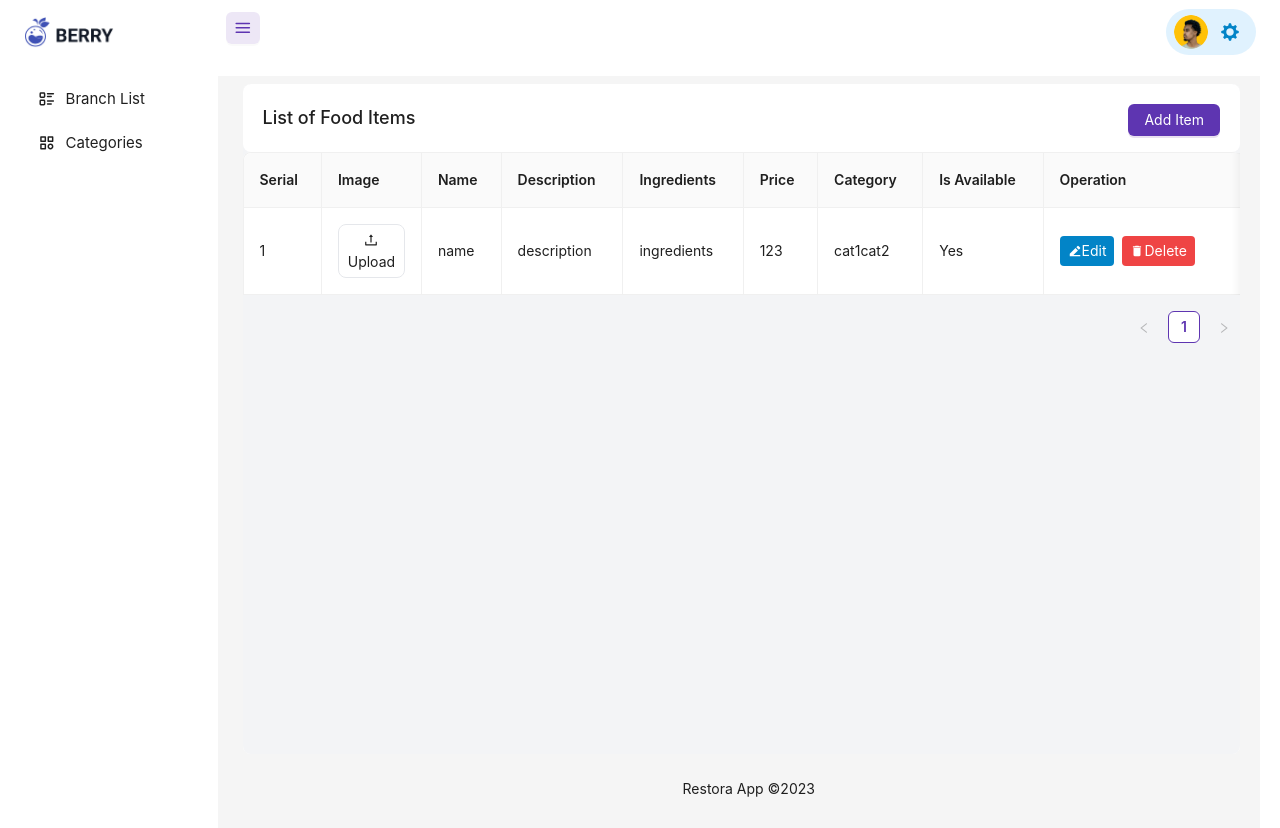
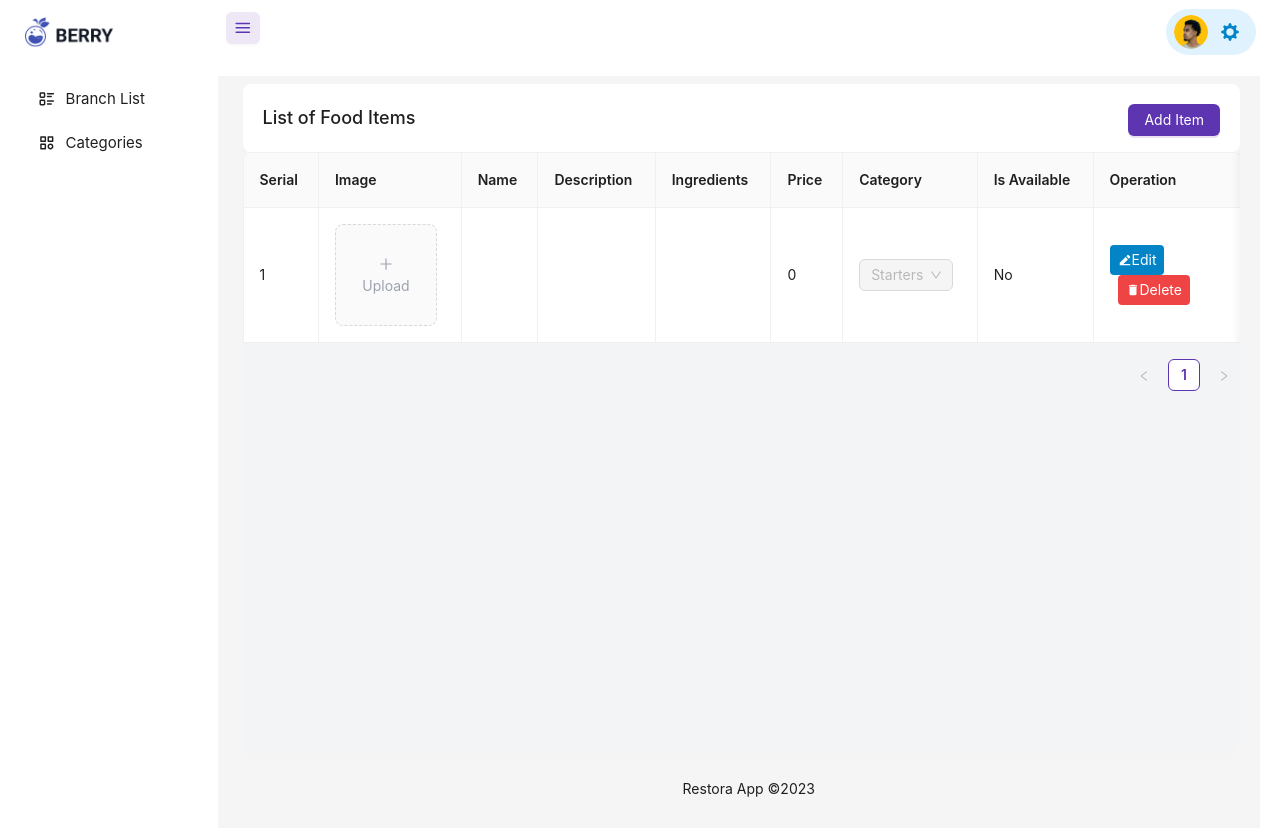
Before and after one commit to rehanmosabbir/codecamprestora.web, a Next.js app: page /dashboard/food-items in a window 1280 px wide. Both pictures are taken after a click on the button "Add Item". Built offline with nearby package versions, Linux system fonts and the light colour scheme.

Commit message:
Update FoodItemsComponent

```diff
--- a/src/components/FoodItemsComponent/index.tsx
+++ b/src/components/FoodItemsComponent/index.tsx
@@ -6,15 +6,21 @@ import { SortableContext, arrayMove, useSortable, verticalListSortingStrategy }
 import { CSS } from '@dnd-kit/utilities';
 import { restrictToVerticalAxis } from '@dnd-kit/modifiers';
 import Upload, { RcFile, UploadChangeParam } from 'antd/es/upload';
-import { UploadOutlined } from '@ant-design/icons';
+import { PlusOutlined } from '@ant-design/icons';
 import { IoMdSave } from 'react-icons/io';
 import { TbPencilCancel } from 'react-icons/tb';
 import { RiEdit2Fill } from 'react-icons/ri';
 import { MdDelete } from 'react-icons/md';
 
+interface ImageObject {
+    name: string;
+    type: string;
+    size: number;
+}
+
 interface DataType {
     key: React.Key;
-    image: string;
+    image: ImageObject;
     name: string;
     description: string;
     ingredients: string;
@@ -35,7 +41,7 @@ interface EditableCellProps extends React.HTMLAttributes<HTMLElement> {
 
 interface Item {
     key: string;
-    image: string;
+    image: ImageObject;
     name: string;
     description: string;
     ingredients: string;
@@ -62,7 +68,7 @@ const EditableCell: React.FC<EditableCellProps> = ({
     children,
     ...restProps
 }) => {
-    const inputNode = inputType === 'number' ? <InputNumber /> : <Input />;
+    const inputNode = inputType === 'number' ? <InputNumber placeholder={`${title}`} /> : <Input placeholder={`${title}`} />;
 
     return (
         <td {...restProps}>
@@ -102,7 +108,7 @@ const Row = (props: RowProps) => {
     return <tr {...props} ref={setNodeRef} style={style} {...attributes} {...listeners} />;
 };
 
-const getBase64 = (img: RcFile, callback: (url: string) => void) => {
+const getBase64 = (img: RcFile, callback: (base64Url: string) => void) => {
     const reader = new FileReader();
     reader.addEventListener('load', () => callback(reader.result as string));
     reader.readAsDataURL(img);
@@ -110,40 +116,8 @@ const getBase64 = (img: RcFile, callback: (url: string) => void) => {
 
 export function FoodItemsComponent() {
     const [count, setCount] = useState<number>(1);
-    const [dataSource, setDataSource] = useState<DataType[]>([
-        // {
-        //     key: '1',
-        //     image: "image 1",
-        //     name: "name 1",
-        //     description: "description 1",
-        //     ingredients: "ingredients 1",
-        //     price: 123,
-        //     category: ["cat1", "cat2"],
-        //     isAvailable: true,
-        // },
-        // {
-        //     key: '2',
-        //     image: "image 2",
-        //     name: "name 2",
-        //     description: "description 2",
-        //     ingredients: "ingredients 2",
-        //     price: 123,
-        //     category: ["cat1", "cat2"],
-        //     isAvailable: true,
-        // },
-        // {
-        //     key: '3',
-        //     image: "image 3",
-        //     name: "name 3",
-        //     description: "description 3",
-        //     ingredients: "ingredients 3",
-        //     price: 123,
-        //     category: ["cat1", "cat2"],
-        //     isAvailable: false,
-        // }
-    ]);
+    const [dataSource, setDataSource] = useState<DataType[]>([]);
     const [editingKey, setEditingKey] = useState<string>('');
-    const [imageUrl, setImageUrl] = useState<string>('');
 
     const [form] = Form.useForm();
 
@@ -177,6 +151,7 @@ export function FoodItemsComponent() {
                 setDataSource(newData);
                 setEditingKey('');
             }
+            console.log(newData);
         } catch (errInfo) {
             console.log('Validate Failed:', errInfo);
         }
@@ -185,14 +160,15 @@ export function FoodItemsComponent() {
     const handleAdd = () => {
         const newData: DataType = {
             key: count,
-            image: "image",
-            name: "name",
-            description: "description",
-            ingredients: "ingredients",
-            price: 123,
-            category: ["cat1", "cat2"],
-            isAvailable: true
+            image: { name: '', type: '', size: 0 },
+            name: '',
+            description: '',
+            ingredients: '',
+            price: 0,
+            category: ['Starters', 'Main Course', 'Side Dishes', 'Desert'],
+            isAvailable: false
         };
+        // edit(newData);
         setDataSource([...dataSource, newData]);
         setCount(count + 1);
     };
@@ -222,7 +198,7 @@ export function FoodItemsComponent() {
         setDataSource(newData);
     };
 
-    const SelectInput: React.FC<{ record: Item }> = ({ record }) => {
+    const SelectInput: React.FC<{ isDisabled: boolean, record: Item }> = ({ isDisabled, record }) => {
         const handleSelectChange = (selectedValues: string[]) => {
             setDataSource((prevDataSource) => {
                 const newData = prevDataSource.map((item) =>
@@ -233,21 +209,36 @@ export function FoodItemsComponent() {
         };
 
         return (
-            <Select value={record.category} onChange={handleSelectChange}>
-                <Select.Option value="cat1">Category 1</Select.Option>
-                <Select.Option value="cat2">Category 2</Select.Option>
-            </Select>
+            <Select
+                disabled={!isDisabled}
+                value={record.category}
+                options={[
+                    { value: 'starters', label: 'Starters' },
+                    { value: 'mainCourse', label: 'Main Course' },
+                    { value: 'sideDishes', label: 'Side Dishes' },
+                    { value: 'desert', label: 'Desert' }
+                ]}
+                onChange={handleSelectChange}
+            />
         );
     };
 
-    const UploadButtonInput = ({ record }: any) => {
+    const uploadButton = (
+        <div className="text-gray-400 text-center">
+            <PlusOutlined />
+            <p>Upload</p>
+        </div>
+    )
+
+    const UploadButtonInput = ({ isDisabled, record }: any) => {
         const handleImageChange: UploadProps['onChange'] = (info: UploadChangeParam<UploadFile>) => {
             if (info.file.status === 'done') {
-            getBase64(info.file.originFileObj as RcFile, (url) => {
+                getBase64(info.file.originFileObj as RcFile, (base64Url) => {
                     // Update only the image URL for the specific record
+                    const { name, type, size } = info.file.originFileObj as RcFile;
                     setDataSource((prevDataSource) => {
                         const newData = prevDataSource.map((item) =>
-                  item.key === record.key ? { ...item, image: url } : item
+                            item.key === record.key ? { ...item, image: {...item.image, name, type, size, base64Url} } : item
                         );
                         return newData;
                     });
@@ -255,26 +246,21 @@ export function FoodItemsComponent() {
             }
         };
 
-        console.log(record.image)
-
         return (
             <Upload
                 name="avatar"
                 className="avatar-uploader"
+                listType="picture-card"
                 showUploadList={false}
                 onChange={handleImageChange}
+                disabled={!isDisabled}
             >
-            {record.image !== "image" ? (
-              <img className="rounded-full w-8 h-8" src={record.image} alt="" />
-            ) : (
-            <button type="button" className="border rounded-lg px-2 py-1">
-                <UploadOutlined /> Upload
-            </button>
-            )}
+                {
+                    record.image.base64Url ? <img src={record.image.base64Url} alt="Image" /> : uploadButton
+                }
             </Upload>
         );
     };
-
 
     const defaultColumns: (ColumnTypes[number] & { editable?: boolean; dataIndex: string })[] = [
         {
@@ -285,9 +271,13 @@ export function FoodItemsComponent() {
         {
             title: 'Image',
             dataIndex: 'image',
-            width: '10%',
             editable: false,
-            render: (value, record, rowIndex) => <UploadButtonInput record={record} />
+            render: (value, record, rowIndex) => {
+                const isDisabled = isEditing(record as Item);
+                // console.log("value: ", value);
+                // console.log("record: ", record);
+                return <UploadButtonInput isDisabled={isDisabled} value={value} record={record} />
+            }
         },
         {
             title: 'Name',
@@ -314,8 +304,8 @@ export function FoodItemsComponent() {
             dataIndex: 'category',
             editable: false,
             render: (value, record, rowIndex) => {
-                const editable = isEditing(record as Item);
-                return editable ? <SelectInput record={record as Item} /> : record.category
+                const isDisabled = isEditing(record as Item);
+                return <SelectInput isDisabled={isDisabled} record={record as Item} />
             }
         },
         {
@@ -330,7 +320,7 @@ export function FoodItemsComponent() {
         {
             title: 'Operation',
             dataIndex: 'operation',
-            width: '20%',
+            width: '15%',
             render: (_: any, record: any /*{ key: React.Key }*/) => {
                 const editable = isEditing(record);
                 return editable ? (
@@ -455,7 +445,7 @@ export function FoodItemsComponent() {
                                     row: Row
                                 },
                             }}
-                            scroll={{x:1000}}
+                            scroll={{ x: 1000 }}
                             bordered
                             rowClassName='editable-row'
                             dataSource={dataSource}
```
Lines whose indentation alone changed are shown as unchanged.
